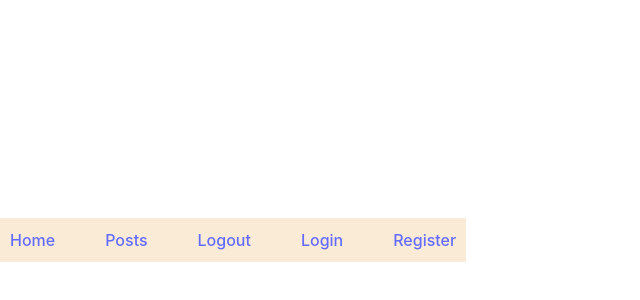
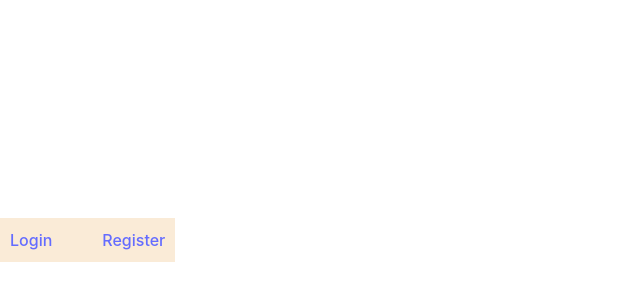
Before and after one commit to TabriaJenae/StrangersThings, a React (Vite) app: page /profile in a window 1280 px wide. Shown: the part 160-460 px from the top of the page, without its empty margins (0-640 px from the left). Built offline with nearby package versions, Linux system fonts and the light colour scheme.

Commit message:
I forgot to push this even though we are done now

```diff
--- a/src/App.jsx
+++ b/src/App.jsx
@@ -2,7 +2,7 @@ import React, { useState } from 'react'
 import './App.css'
 //import {PostsView, Unauthenticated} from "./components/PostAuthentication"
 //import {PostsView, UpgradedwithAuthentication} from  "./components/PostUnauthenticated"
-import Users from './components/usersme';
+import Users from './components/Profile';
 import Loginuser from "./components/Login-Logout";
 import Register from "./components/Register";
 import AllPosts from "./components/PostUnauthenticated";
@@ -18,6 +18,7 @@ function App() {
   const [isloggedin, setisloggedin] = useState();
 
 
+
   return (
     <>
       <div>
@@ -26,7 +27,7 @@ function App() {
 
       <Route path='/' element= {<AllPosts />} />
       <Route path='/login' element= {<Loginuser />} />
-
+      <Route path='/profile' element= {<Users />} />
       <Route path='/Register' element= {<Register />} />
 
       </Routes>
--- a/src/components/Login-Logout.jsx
+++ b/src/components/Login-Logout.jsx
@@ -54,11 +54,6 @@ const login = async (event) => {
           }
         })
 
-
-
-
-        //(localStorage.setItem("isloggedin", true)
-        //)
       });
 
 
--- a/src/components/Navbar.jsx
+++ b/src/components/Navbar.jsx
@@ -4,7 +4,7 @@ import '../App.css';
 
 
 const Navbar=()=> {
-    const auth = sessionStorage.getItem('user');
+    let auth =  sessionStorage.getItem('token');
     const navigate =useNavigate();
     const logout =()=>{
         sessionStorage.clear();
@@ -13,7 +13,8 @@ const Navbar=()=> {
     return (
         <div>
 
-
+            {
+                auth ?
 
 
                 <ul className="navbar">
@@ -23,16 +24,19 @@ const Navbar=()=> {
                 <li>
                 <Link to={'/posts'}>Posts</Link>
                 </li>
-                <li><Link onClick={logout} to='/logout'>Logout </Link>
+                <li>
+                <Link to='/profile'>Profile</Link>
                 </li>
-                <li>
-                <Link to={'/login'}>Login</Link>
-                </li>
-                <li>
-                <Link to={'/Register'}>Register</Link>
-                </li>
+                <li><Link onClick={logout} to='/Register'>Logout</Link></li>
+                </ul>
+                :
+                <ul className="navbar">
+
+                <li><Link to={'/login'}>Login</Link></li>
+                <li><Link to={'/Register'}>Register</Link></li>
              </ul>
 
+            }
         </div>
     )
 }
--- a/src/components/usersme.jsx
+++ b/src/components/Profile.jsx
@@ -1,5 +1,5 @@
 import React, {useState, useEffect} from "react";
-
+import messageForm from "./message-form";
 
 
 const COHORT_NAME = '2305-FTB-ET-WEB-PT'
@@ -7,10 +7,7 @@ const BASE_URL = `https://strangers-things.herokuapp.com/api/${COHORT_NAME}`
 
 export default function Users({ user, setuser}) {
 
-
-
-    const [successMessage, setSuccessMessage] = useState(null);
-    const [error, setError] = useState(null);
+    let auth =  sessionStorage.getItem('token');
 
     useEffect(() => {
     const myData = async (event) => {
@@ -26,8 +23,8 @@ export default function Users({ user, setuser}) {
             },
           });
           const result = await response.json();
-          setuser(result.user)
-          console.log(result.user);
+          setuser(result)
+          console.log(result);
           return result
         } catch (err) {
           console.error(err);
@@ -39,7 +36,7 @@ export default function Users({ user, setuser}) {
 
     return (
         <>
-
+      {messageForm}
 
 
         </>
--- a/src/components/message-form.jsx
+++ b/src/components/message-form.jsx
@@ -1,6 +1,6 @@
 import React from 'react'
 
-const Messages = ()=> {
+const messageForm = ()=> {
     return (
         <div>
 
@@ -8,4 +8,4 @@ const Messages = ()=> {
     )
 
 }
-export default Messages
+export default messageForm
```
Also changed, not shown: src/components/loadingUser.jsx (+13 -0 lines).
